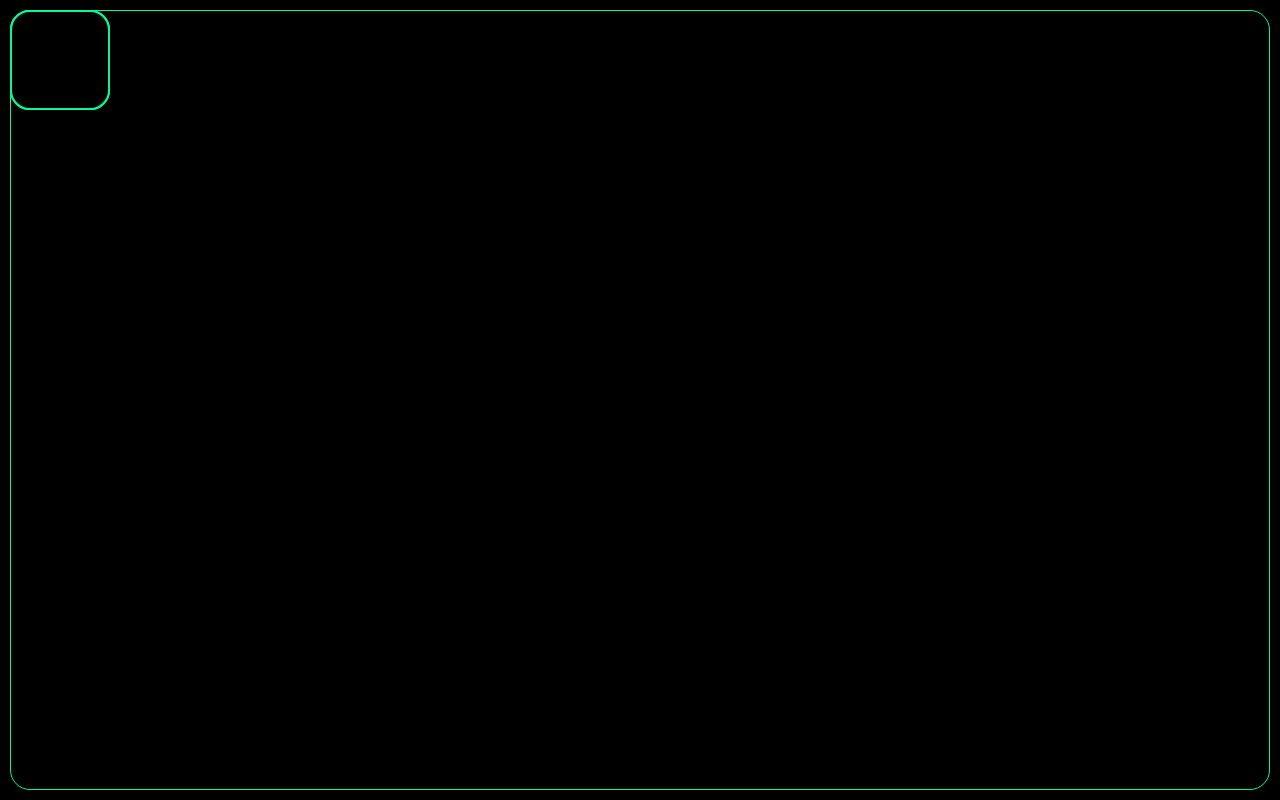
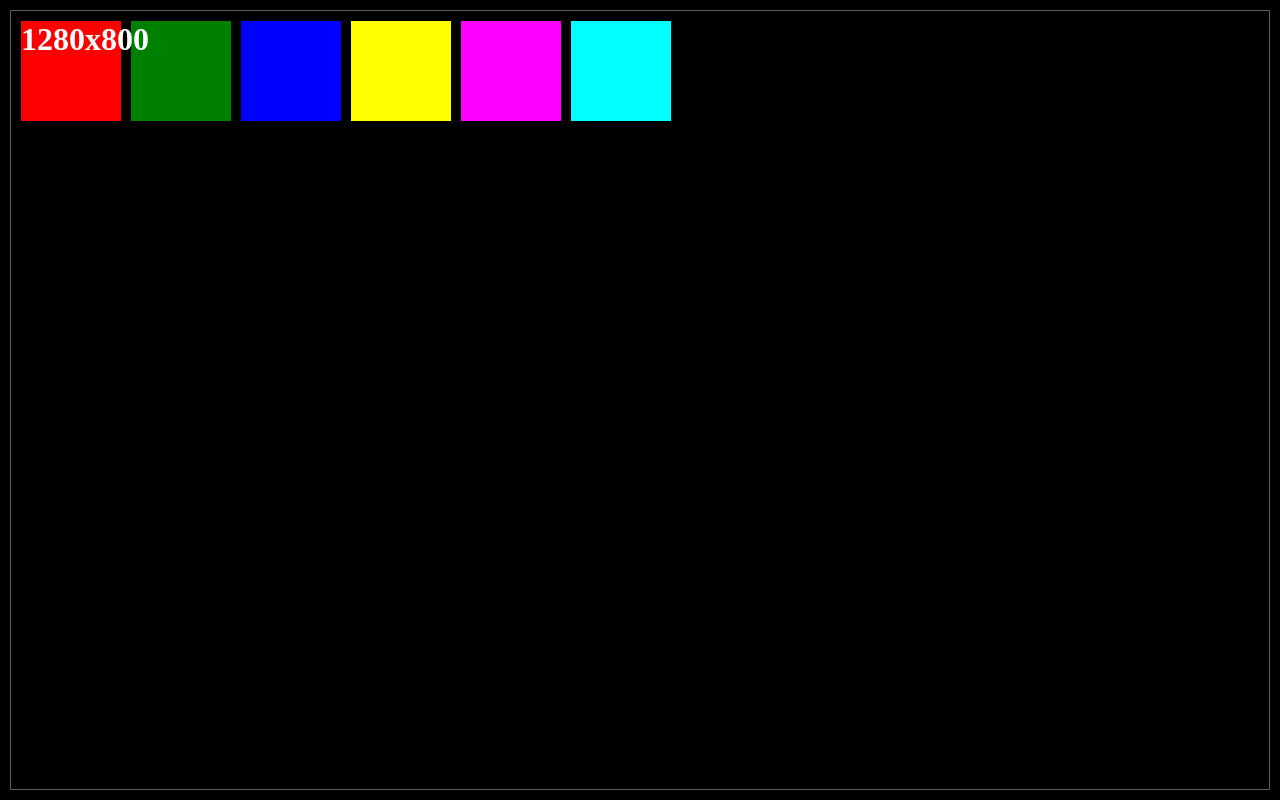
Before and after one commit to 621SaNDy/KanbanBoard, a React (Vite) app in the folder client/: page / in a window 1280 px wide. Built offline with nearby package versions, Linux system fonts and the light colour scheme.

Commit message:
feat(client): Use the Motion library for animations

```diff
--- a/client/package.json
+++ b/client/package.json
@@ -10,6 +10,7 @@
     "preview": "vite preview"
   },
   "dependencies": {
+    "motion": "^12.38.0",
     "react": "^19.2.6",
     "react-dom": "^19.2.6"
   },
--- a/client/src/App.css
+++ b/client/src/App.css
@@ -3,7 +3,6 @@
   height: calc(100vh - 20px);
   margin: 10px;
   padding: 10px;
-  border: 1px solid mediumspringgreen;
-  border-radius: 20px;
+  border: 1px solid rgb(92, 92, 92);
   position: relative;
 }
--- a/client/src/App.tsx
+++ b/client/src/App.tsx
@@ -1,13 +1,60 @@
 import "./App.css"
-import DraggableCard from "./DraggableCard"
+import { AnimatePresence, motion } from "motion/react"
+import useWindowDimensions from "./hooks/useWindowDimensions"
+import { useRef, useState } from "react";
 
 function App() {
+  const { width, height } = useWindowDimensions();
+  const gridRef = useRef<HTMLDivElement | null>(null);
+  const [isDraggable, setIsDraggable] = useState(false);
+
+  const boxes = ["red", "green", "blue", "yellow", "magenta", "cyan"].map((color, index) => {
+    setTimeout(() => {
+      setIsDraggable(true);
+    }, 2000)
+
+    const boxVariants = {
+      hidden: {
+        scale: 0,
+        opacity: 0,
+        transition: { delay: 0.2 * (index) }
+      },
+      visible: {
+        scale: 1,
+        opacity: 1,
+        transition: { delay: 0.2 * (index) }
+      }
+    };
+
+    return (
+      <motion.div
+        variants={boxVariants}
+        initial="hidden"
+        animate="visible"
+        exit="hidden"
+        style={{ width: 100, height: 100, backgroundColor: color }}
+        drag={isDraggable}
+        dragElastic={0.2}
+        dragTransition={{
+          power: 0.5,
+          bounceStiffness: 700,
+          bounceDamping: 20
+        }}
+        whileDrag={{ scale: 1.1, boxShadow: "0 0 10px rgba(0, 0, 0, 0.2)", zIndex: 999}}
+        dragConstraints={gridRef}
+      />
+    )
+  })
+
   return (
     <>
-      <div id="grid">
-        <DraggableCard/>
-        <DraggableCard/>
-        <DraggableCard/>
+      <div id="grid" ref={gridRef} style={{ display: "flex", gap: 10 }}>
+        <h1 style={{ color: "white", position: "fixed", zIndex: 9999, pointerEvents: "none" }}>{width}x{height}</h1>
+
+        <AnimatePresence>
+          {boxes}
+        </AnimatePresence>
+
       </div>
     </>
   )
--- a/client/src/DraggableCard.tsx
+++ /dev/null
@@ -1,116 +0,0 @@
-import { useRef, useState, useEffect } from "react";
-import useWindowDimensions from "./hooks/useWindowDimensions";
-
-declare global {
-  interface Number {
-    clamp: (min: number, max: number) => number;
-  }
-}
-Number.prototype.clamp = function (min: number, max: number): number {
-  return Math.min(Math.max(this.valueOf(), min), max);
-};
-
-const FRICTION = 0.85;
-const MIN_VELOCITY = 0.3;
-
-export default function DraggableCard() {
-  const { width: windowWidth, height: windowHeight } = useWindowDimensions();
-
-  const [position, setPosition] = useState({ x: 10, y: 10 });
-  const dragging = useRef(false);
-  const startMouse = useRef({ x: 0, y: 0 });
-  const startPosition = useRef({ x: 0, y: 0 });
-  const lastMouse = useRef({ x: 0, y: 0 });
-  const velocity = useRef({ x: 0, y: 0 });
-  const inertiaFrameRequest = useRef<number | null>(null);
-
-  const clampToWindowDimensions = (coords: { x: number; y: number; }) => {
-    return {
-      x: coords.x.clamp(10, windowWidth - 110),
-      y: coords.y.clamp(10, windowHeight - 110),
-    };
-  };
-
-  const stopInertia = () => cancelAnimationFrame(inertiaFrameRequest.current as number);
-
-  const runInertia = () => {
-    velocity.current.x *= FRICTION;
-    velocity.current.y *= FRICTION;
-
-    if (
-      Math.abs(velocity.current.x) < MIN_VELOCITY &&
-      Math.abs(velocity.current.y) < MIN_VELOCITY
-    ) {
-      return;
-    }
-
-    setPosition((p) =>
-      clampToWindowDimensions({
-        x: p.x + velocity.current.x,
-        y: p.y + velocity.current.y,
-      }),
-    );
-    inertiaFrameRequest.current = requestAnimationFrame(runInertia);
-  }
-
-  const onMouseDown = (e: React.MouseEvent) => {
-    e.preventDefault();
-    stopInertia();
-    dragging.current = true;
-    startMouse.current = { x: e.clientX, y: e.clientY };
-    startPosition.current = position;
-    lastMouse.current = { x: e.clientX, y: e.clientY };
-    velocity.current = { x: 0, y: 0 };
-  }
-
-  useEffect(() => {
-    const onMouseMove = (e: MouseEvent) => {
-      if (!dragging.current) return;
-      velocity.current = {
-        x: e.clientX - lastMouse.current.x,
-        y: e.clientY - lastMouse.current.y,
-      };
-      lastMouse.current = { x: e.clientX, y: e.clientY };
-
-      setPosition(
-        clampToWindowDimensions({
-          x: startPosition.current.x + (e.clientX - startMouse.current.x),
-          y: startPosition.current.y + (e.clientY - startMouse.current.y),
-        })
-      );
-    };
-
-    const onMouseUp = () => {
-      if (!dragging.current) return;
-      dragging.current = false;
-      inertiaFrameRequest.current = requestAnimationFrame(runInertia);
-    };
-
-    window.addEventListener("mousemove", onMouseMove);
-    window.addEventListener("mouseup", onMouseUp);
-    return () => {
-      window.removeEventListener("mousemove", onMouseMove);
-      window.removeEventListener("mouseup", onMouseUp);
-    };
-  }, [runInertia]);
-
-  return (
-    <div
-      onMouseDown={onMouseDown}
-      style={{
-        position: "fixed",
-        left: 0,
-        top: 0,
-        transform: `translate3d(${position.x}px, ${position.y}px, 0)`,
-        width: 100,
-        height: 100,
-        cursor: dragging.current ? "grabbing" : "grab",
-        userSelect: "none",
-        transition: "background 0.25s",
-        border: "2px solid mediumspringgreen",
-        borderRadius: 20,
-        background: dragging.current ? "mediumseagreen" : "black"
-      }}
-    />
-  );
-}
--- a/client/src/hooks/useWindowDimensions.tsx
+++ b/client/src/hooks/useWindowDimensions.tsx
@@ -1,15 +1,15 @@
 import { useState, useEffect } from 'react';
 
 function getWindowDimensions() {
-  const { innerWidth: width, innerHeight: height } = window;
-  return { width, height };
+  const { innerWidth, innerHeight } = window;
+  return { width: innerWidth, height: innerHeight };
 }
 
 export default function useWindowDimensions() {
   const [windowDimensions, setWindowDimensions] = useState(getWindowDimensions());
 
   useEffect(() => {
-    function handleResize() {
+    const handleResize = () => {
       setWindowDimensions(getWindowDimensions());
     }
 
```
Also changed, not shown: 1 other file (tests, documents, lock files or other folders).
